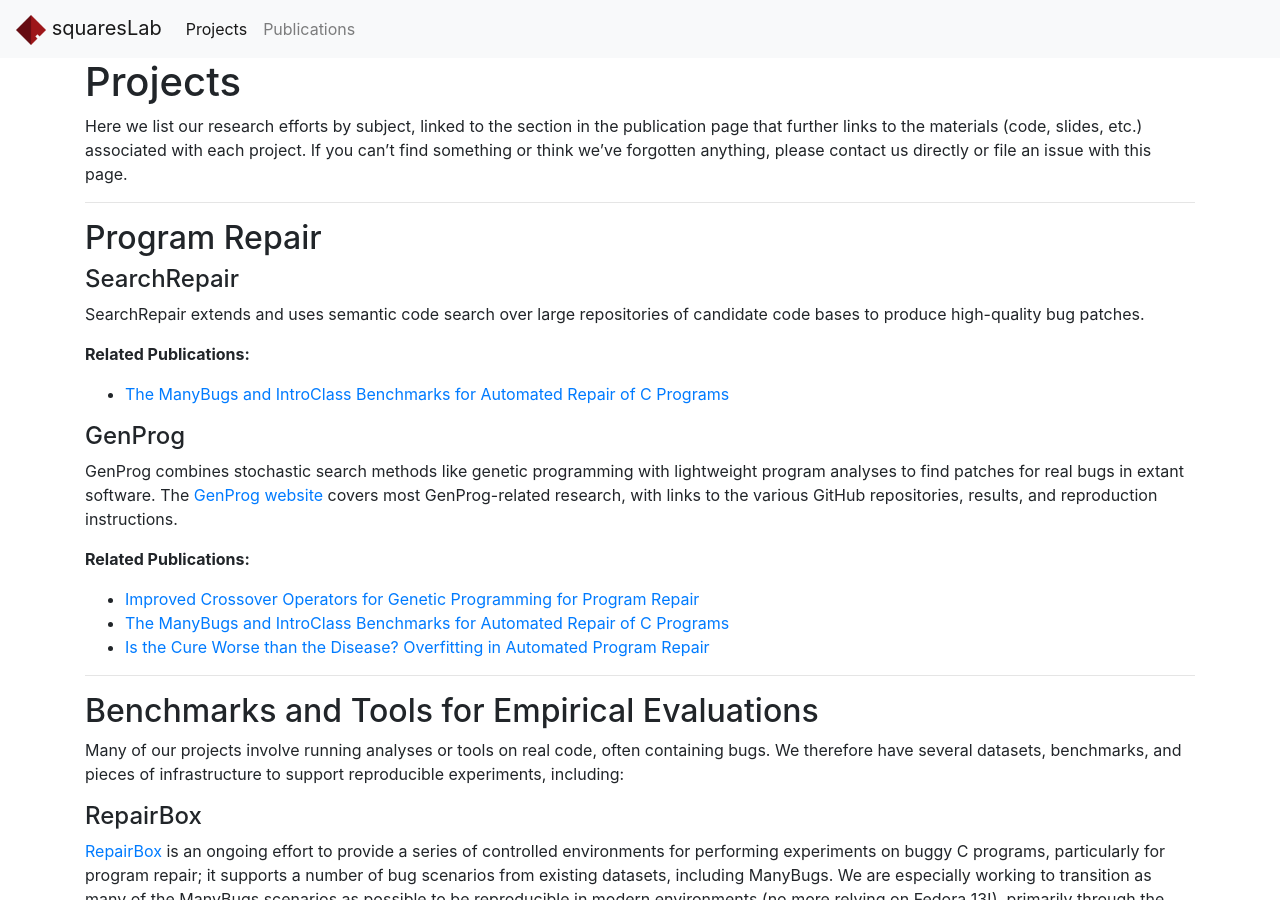
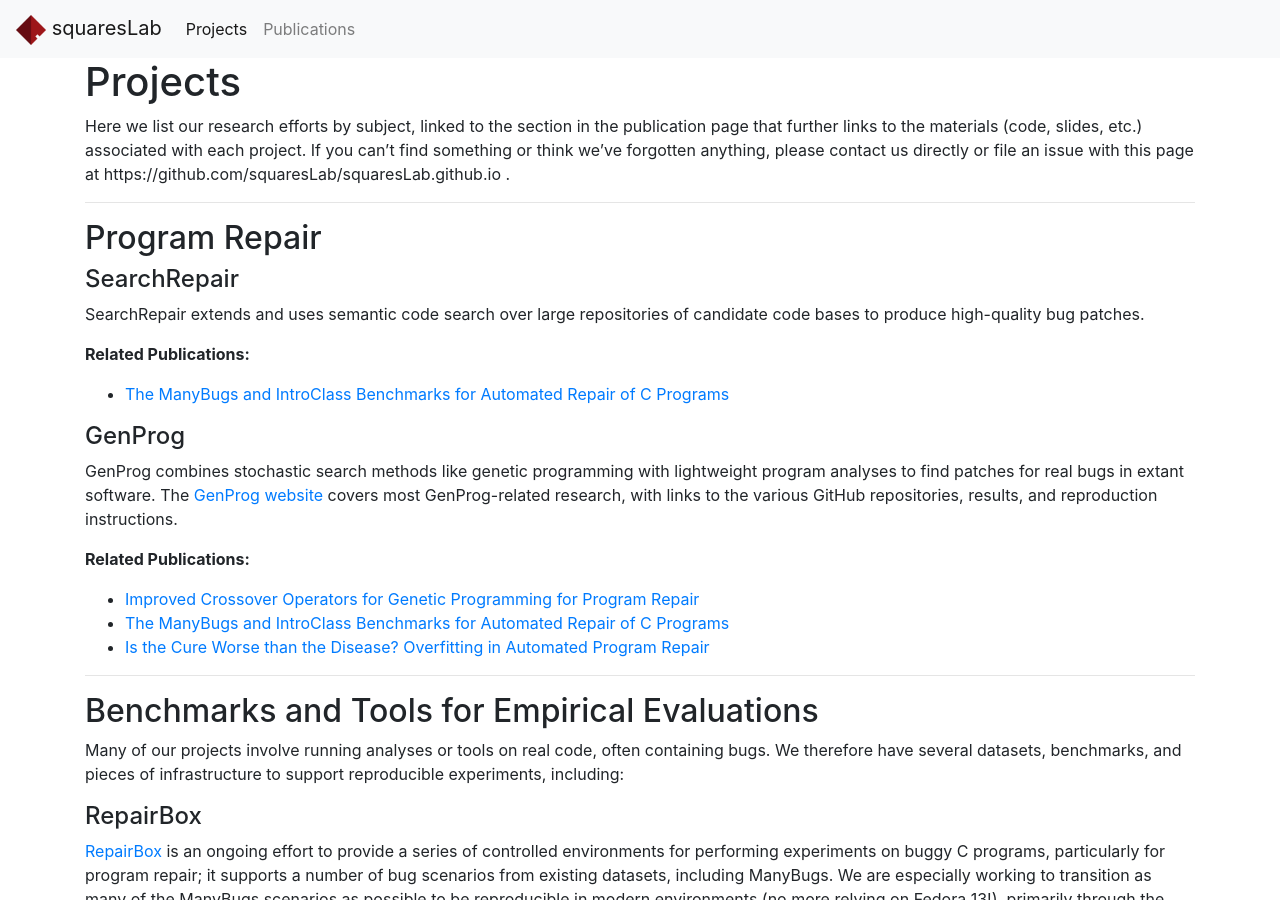
Before and after one commit to squaresLab/squaresLab.github.io, a Jekyll site: the page built from projects.md, in a window 1280 px wide and 900 px high. Built offline with Jekyll 4.4.1, drawn with Linux system fonts in a browser that asks for light colours; nearby versions of some CDN libraries.

Commit message:
added the location to file an issue on the projects page

```diff
--- a/projects.md
+++ b/projects.md
@@ -10,7 +10,7 @@ Here we list our research efforts by subject, linked to the section in the
 publication page that further links to the materials (code, slides, etc.)
 associated with each project. If you can't find something or think
 we've forgotten anything, please contact us directly or file an issue with this
-page.
+page at https://github.com/squaresLab/squaresLab.github.io .
 
 ---
 
```
